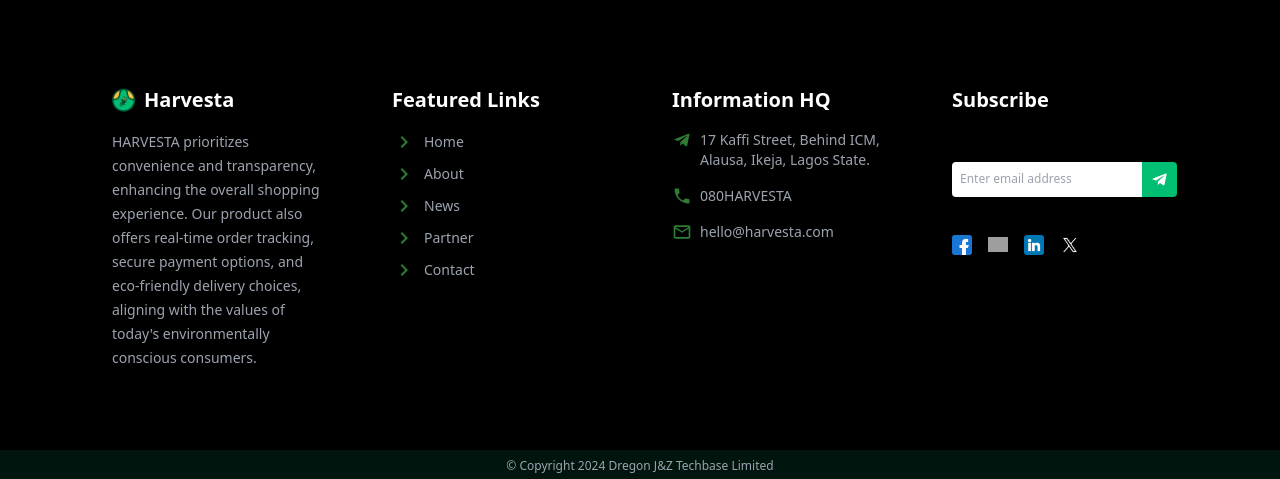
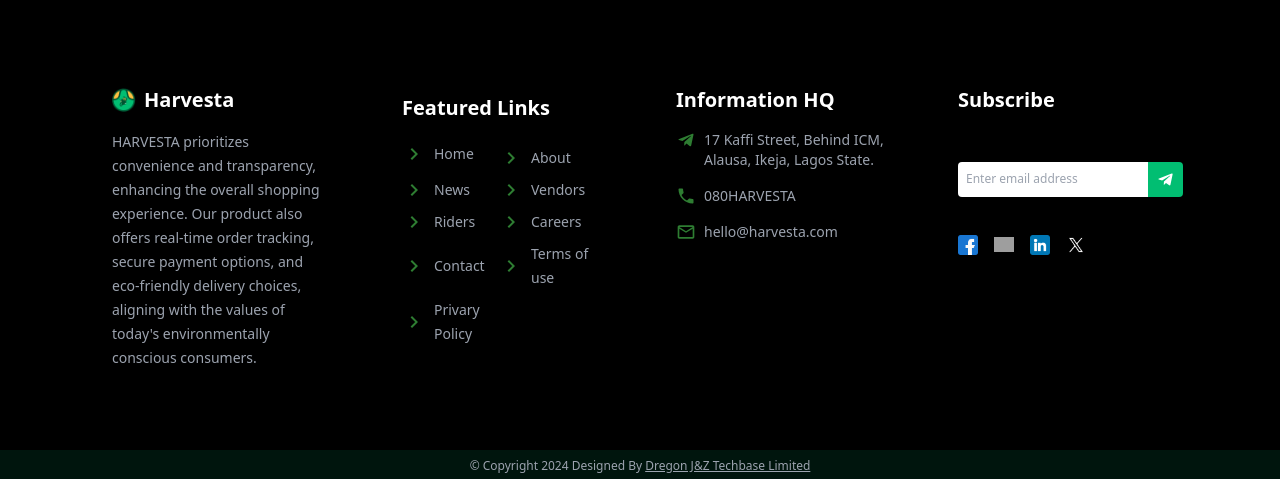
Before and after one commit to Havesta-Logistics-Limited/Havesta_Home_Web_V1, a React (Vite) app: page / in a window 1280 px wide. Shown: the part 5855-6334 px from the top of the page. Built offline with nearby package versions, Linux system fonts and the light colour scheme; grey boxes are pictures that could not be loaded.

Commit message:
Footer final touch

```diff
--- a/src/components/Footer.jsx
+++ b/src/components/Footer.jsx
@@ -9,7 +9,7 @@
 import instagramPng from '../assets/icons/instagram.png'
 const Footer = () => {
   return (
-    <footer className="grid grid-cols-1 md:grid-cols-2 lg:grid-cols-4 gap-8 bg-black p-16  md:p-16 lg:p-24 text-gray-400 font-body relative">
+    <footer className="grid grid-cols-1 md:grid-cols-2 lg:grid-cols-4 lg:gap-10 bg-black p-16  md:p-16 lg:p-24 text-gray-400 font-body relative">
       <div className=" p-4">
         <div className="flex items-center gap-2 mb-4">
           <img src={image1} alt="Logo" className="w-6 h-6" />
@@ -24,11 +24,11 @@
         </p>
       </div>
 
-      <div className=" p-4">
+      <div className=" p-6">
         <h3 className="text-xl font-semibold text-white mb-4">
           Featured Links
         </h3>
-        <ul className="text-sm leading-6 space-y-2">
+        <ul className="text-sm leading-6 space-y-2 lg:grid grid-cols-2"  >
           <li className="flex items-center">
             <ChevronRightIcon color="success" />
             <span className="ml-2">Home</span>
@@ -43,11 +43,27 @@
           </li>
           <li className="flex items-center">
             <ChevronRightIcon color="success" />
-            <span className="ml-2">Partner</span>
+            <span className="ml-2">Vendors</span>
+          </li>
+          <li className="flex items-center">
+            <ChevronRightIcon color="success" />
+            <span className="ml-2">Riders</span>
+          </li>
+          <li className="flex items-center">
+            <ChevronRightIcon color="success" />
+            <span className="ml-2">Careers</span>
           </li>
           <li className="flex items-center">
             <ChevronRightIcon color="success" />
             <span className="ml-2">Contact</span>
+          </li>
+          <li className="flex items-center">
+            <ChevronRightIcon color="success" />
+            <span className="ml-2">Terms of use</span>
+          </li>
+          <li className="flex items-center">
+            <ChevronRightIcon color="success" />
+            <span className="ml-2">Privary Policy</span>
           </li>
         </ul>
       </div>
@@ -103,7 +119,7 @@
         </div>
       </div>
       <div className="w-full h-auto bg-harvestaDarkGreen absolute bottom-0 left-0 text-xs text-center align-middle p-2">
-        © Copyright 2024 Dregon J&Z Techbase Limited
+       <span >© Copyright 2024 Designed By <span className="underline cursor-pointer hover:text-gray-700">Dregon J&Z Techbase Limited</span></span>
       </div>
     </footer>
   );
--- a/src/config/routes.config.jsx
+++ b/src/config/routes.config.jsx
@@ -17,7 +17,7 @@
   },
   {
     path: "/about",
-    element: <RouteWrapper component={About} hero='/icons/about.png' />,
+    element: <RouteWrapper component={About} hero={'https://res.cloudinary.com/dtc89xi2r/image/upload/v1718624097/EatFood.com_7_yexfzh.png'} />,
   },
   {
     path: "/contact",
--- a/src/pages/About/About.jsx
+++ b/src/pages/About/About.jsx
@@ -39,7 +39,7 @@
   });
   return (
     <>
-      <img src={hero} alt="harvesta" />
+      <img src={hero} alt="harvesta_hero_image" />
       <section className="p-4 lg:p-24">
         <div className="grid gap-8 md:grid-cols-2">
           <div className="p-4 flex flex-col items-center text-center">
```
